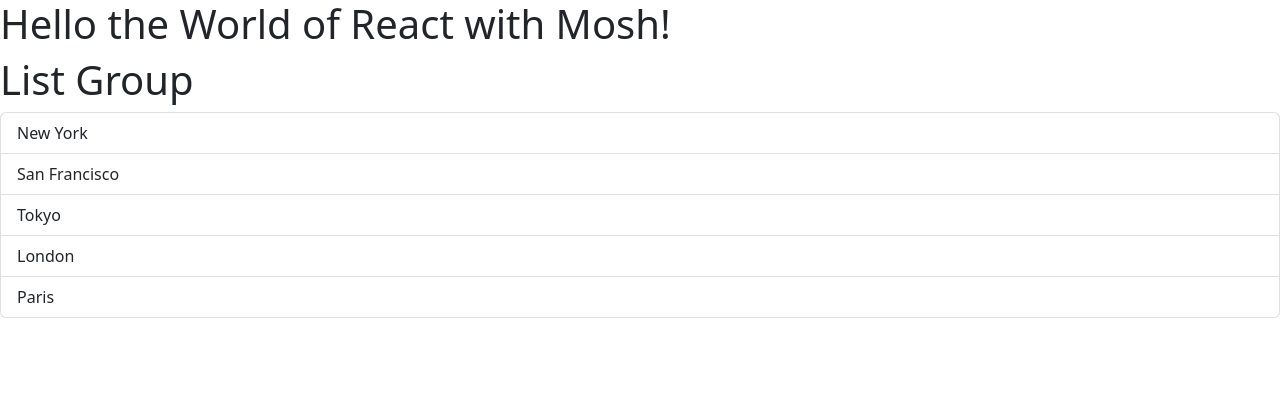
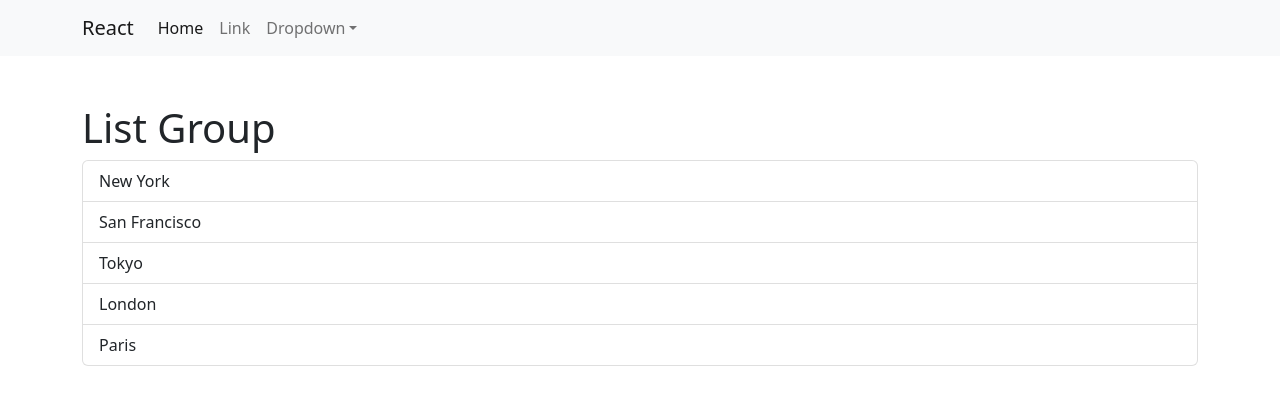
Before and after one commit to paulnyabaro/react-app, a React (Vite) app: page / in a window 1280 px wide. Shown: the top 404 px of the page. Built offline with nearby package versions, Linux system fonts and the light colour scheme.

Commit message:
Created the navbar component

```diff
--- a/src/App.tsx
+++ b/src/App.tsx
@@ -1,8 +1,13 @@
-import Message from './Message';
+import Navbar from './components/Navbar';
 import ListGroup from './components/ListGroup';
 
 function App() {
-  return <div><Message /> <ListGroup /></div>
+  return <>
+    <Navbar />
+    <div className="container py-5">
+    <ListGroup />
+    </div>
+    </>
 }
 
 export default App;
--- a/src/components/Navbar.tsx
+++ b/src/components/Navbar.tsx
@@ -1,12 +1,8 @@
 function Navbar() {
-    // JSX: JavaScript XML
-    const name = 'Mosh';
-    if (name)
-        return <h1>Hello the World of React with {name}!</h1>;
     return (
         <nav className="navbar navbar-expand-lg navbar-light bg-light">
-            <div className="container-fluid">
-                <a className="navbar-brand" href="#">Navbar</a>
+            <div className="container">
+                <a className="navbar-brand" href="#">React</a>
                 <button className="navbar-toggler" type="button" data-bs-toggle="collapse" data-bs-target="#navbarSupportedContent" aria-controls="navbarSupportedContent" aria-expanded="false" aria-label="Toggle navigation">
                 <span className="navbar-toggler-icon"></span>
                 </button>
```
